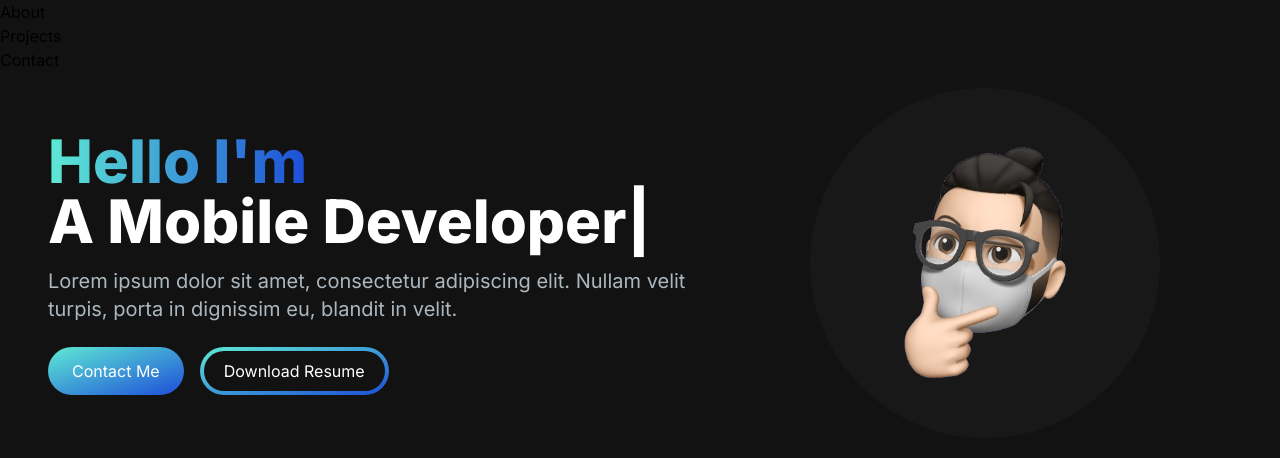
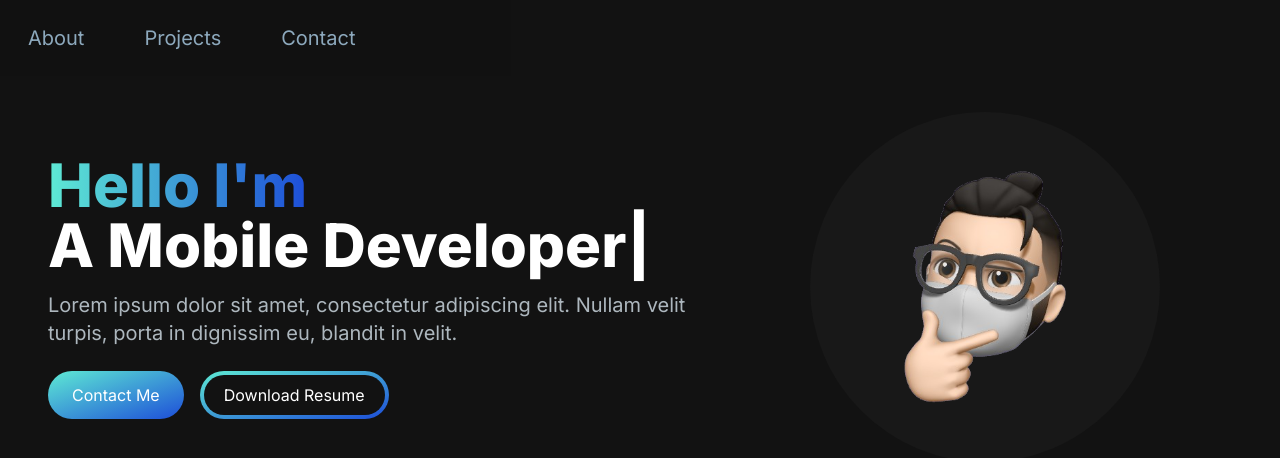
Before and after one commit to rayafarhadi/rayafarhadi.github.io, a Next.js app: page / in a window 1280 px wide. Shown: the top 458 px of the page. Built offline with nearby package versions, Linux system fonts and the light colour scheme.

Commit message:
added styling to navbar

```diff
--- a/app/components/NavItem.jsx
+++ b/app/components/NavItem.jsx
@@ -2,7 +2,14 @@ import React from "react";
 import Link from "next/link";
 
 const NavItem = ({ href, title }) => {
-  return <Link href={href}>{title}</Link>;
+  return (
+    <Link
+      href={href}
+      className="block py-2 pl-3 pr-4 text-[#8da9bd] text-xl rounded hover:text-white"
+    >
+      {title}
+    </Link>
+  );
 };
 
 export default NavItem;
--- a/app/components/Navbar.jsx
+++ b/app/components/Navbar.jsx
@@ -18,8 +18,8 @@ const navItems = [
 
 const Navbar = () => {
   return (
-    <nav>
-      <ul>
+    <nav className="fixed top-0 left-0 right-0 z-10 bg-[#121212] bg-opacity-90">
+      <ul className="flex p-4 flex-row space-x-8">
         {navItems.map((link, index) => (
           <li key={index}>
             <NavItem href={link.path} title={link.title} />
--- a/app/page.js
+++ b/app/page.js
@@ -5,7 +5,7 @@ export default function Home() {
   return (
     <main className="flex min-h-screen flex-col bg-[#121212]">
       <Navbar />
-      <div className="container mx-auto px-12 py-4">
+      <div className="container mt-24 mx-auto px-12 py-4">
         <HeroSection />
       </div>
     </main>
```
